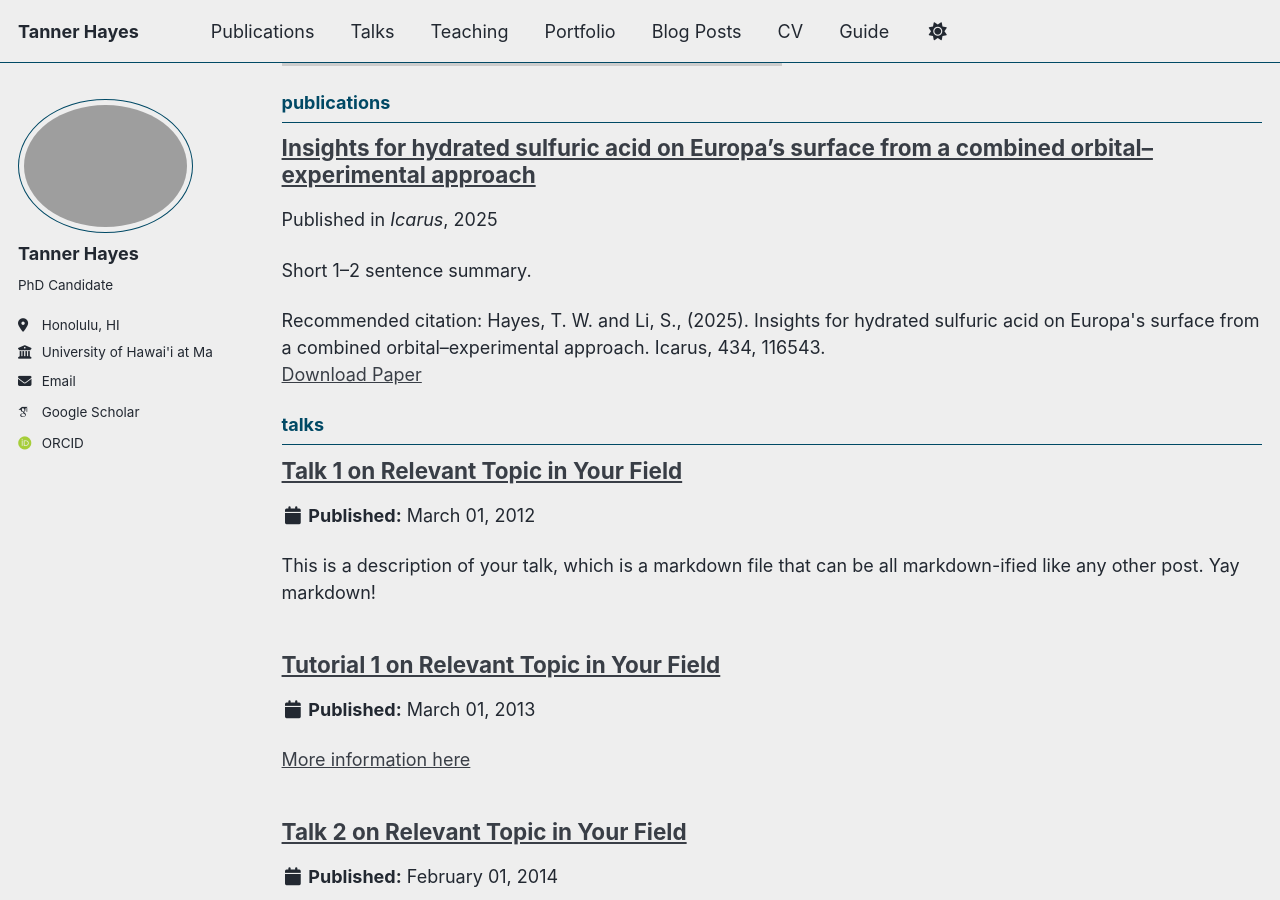
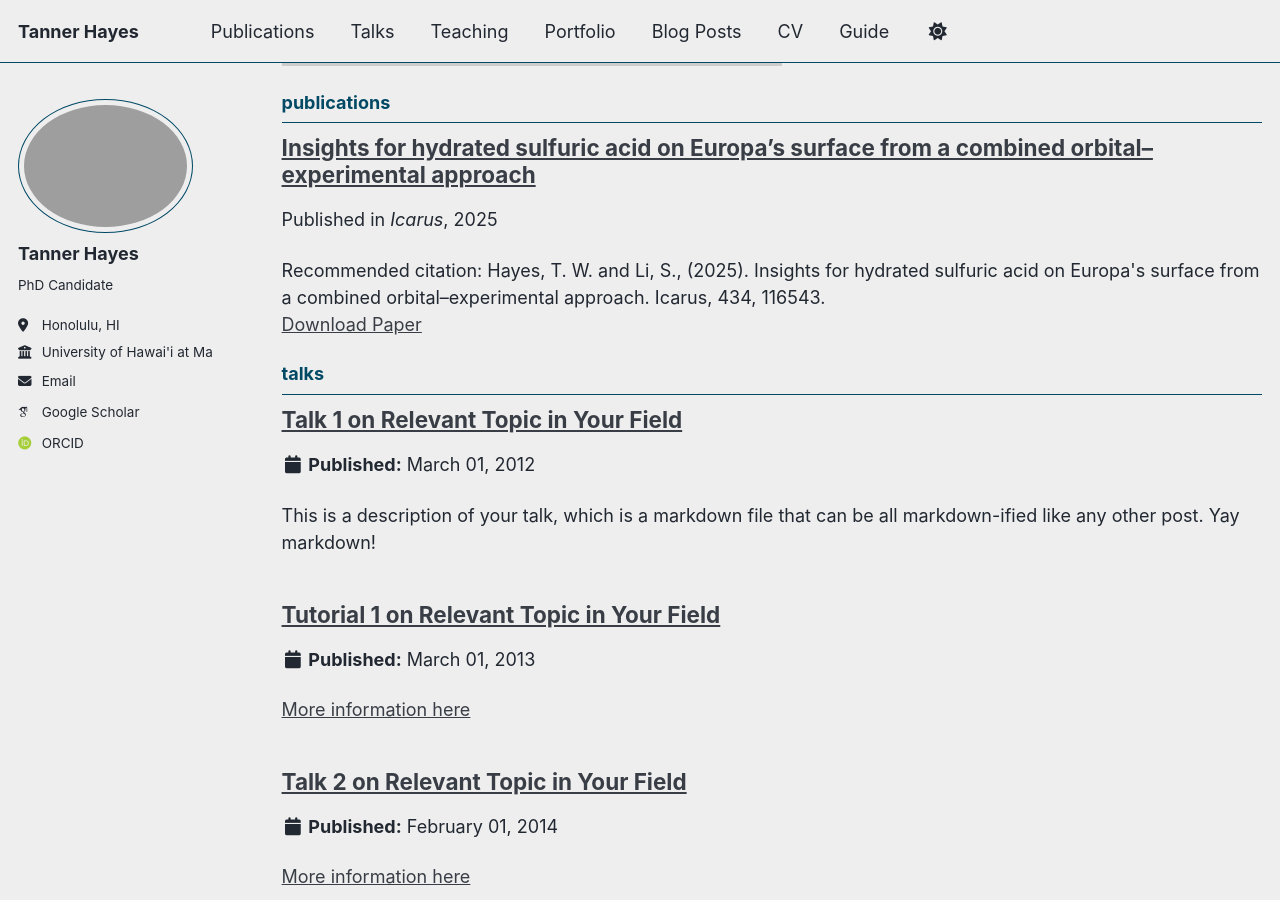
Before and after one commit to th-blip12/twhayes, a Jekyll site: the page built from _pages/collection-archive.html, in a window 1280 px wide and 900 px high, scrolled down 1019 px. Built offline with Jekyll 4.4.1, drawn with Linux system fonts in a browser that asks for light colours; some web fonts are replaced; a script bundle is joined from its source files by our own code; library files that are not in the unit come from our copies.

Commit message:
Update 2025-07-01-Insights-for-hydrated-sulfuric-acid.md

```diff
--- a/_publications/2025-07-01-Insights-for-hydrated-sulfuric-acid.md
+++ b/_publications/2025-07-01-Insights-for-hydrated-sulfuric-acid.md
@@ -2,7 +2,7 @@
 title: "Insights for hydrated sulfuric acid on Europa's surface from a combined orbital–experimental approach"
 collection: publications
 permalink: /publication/Insights-for-hydrated-sulfuric-acid-on-Europa
-excerpt: "Short 1–2 sentence summary."
+excerpt: ""
 date: 2025-07-01
 venue: "Icarus"
 paperurl: "https://www.sciencedirect.com/science/article/abs/pii/S0019103525000909"
```
